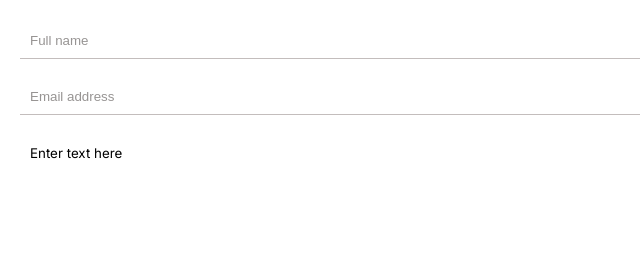
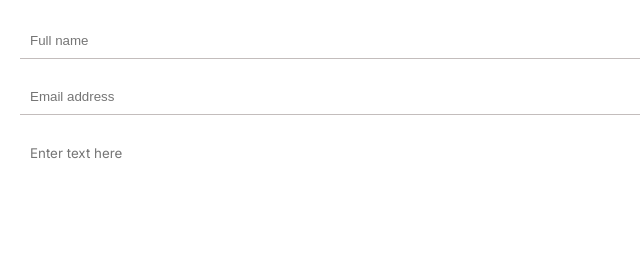
Before and after one commit to KaskMIL/tm_portfolio, a website: page index.html in a window 1280 px wide. Shown: the part 6170-6438 px from the top of the page, 0-640 px from the left. Drawn offline with nearby package versions, Linux system fonts and the light colour scheme.

Commit message:
Fix form attributes

```diff
--- a/index.html
+++ b/index.html
@@ -187,13 +187,13 @@
             <form action="https://formspree.io/f/mqkngqpl" method="post">
                 <ul>
                     <li>
-                        <input type="text" id="name" name="user_name" value="Full name" maxlength="30">
+                        <input type="text" id="name" name="user_name" placeholder="Full name" maxlength="30" required>
                     </li>
                     <li>
-                        <input type="email" id="mail" name="user_email" value="Email address">
+                        <input type="email" id="mail" name="user_email" placeholder="Email address" required>
                     </li>
                     <li>
-                        <textarea name="user_msg" id="msg" maxlength="500">Enter text here</textarea>
+                        <textarea name="user_msg" id="msg" maxlength="500" placeholder="Enter text here" required></textarea>
                     </li>
                     <li class="btn-container">
                         <button type="submit">Get in touch</button>
```
Also changed, not shown: dist/css/main.css, 1 other file.
